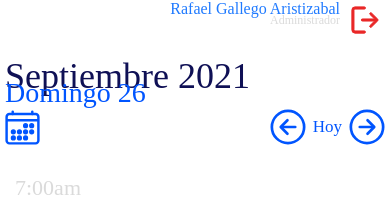
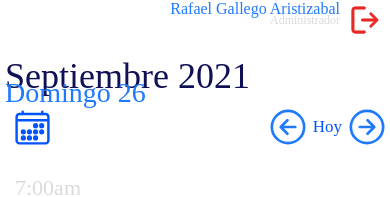
Before and after one commit to rafag0729/planner-mobile, a React Native app: screen /DailyScreen in a window 390 px wide. Shown: the top 197 px of the page. Built offline with nearby package versions, Linux system fonts and the light colour scheme.

Commit message:
SV - Polishing styles on NavigationHeader

```diff
--- a/src/assets/icons/CalendarIcon.tsx
+++ b/src/assets/icons/CalendarIcon.tsx
@@ -10,7 +10,9 @@ interface Props extends SvgProps{
 
 export const CalendarIcon = ({size = 46}: Props) => {
     return (
-        <Svg id="SVGRoot" width={`${ size }px`} height={`${ size }px`} viewBox="0 0 46 46" >
+        <Svg
+            style={{ marginLeft: 10 }}
+            id="SVGRoot" width={`${ size }px`} height={`${ size }px`} viewBox="0 0 46 46" >
             <G transform="matrix(.10045 0 0 .10045 -2.7143 -2.7143)" stroke="#05f" strokeWidth="20">
             <Rect x="48" y="80" width="416" height="384" rx="36.445" ry="38.933" fill="none" strokeLinejoin="round" strokeWidth="31.999"/>
             <G fill="#05f">
--- a/src/assets/icons/NavigationArrow.tsx
+++ b/src/assets/icons/NavigationArrow.tsx
@@ -20,7 +20,7 @@ export const NavigationArrow = ({ color, size = 36, direction }: Props) => {
                 ]
             }}
             width={`${ size }px`} height={`${ size }px`} viewBox="0 0 36 36">
-            <G transform="matrix(.084135 0 0 .084135 -3.5385 -3.5385)" fill="none" stroke="#05f" strokeWidth="32px">
+            <G transform="matrix(.084135 0 0 .084135 -3.5385 -3.5385)" fill="none" stroke="#1f7aff" strokeWidth="32px">
             <Polyline points="249.38 336 170 256 249.38 176" strokeLinecap="round" strokeLinejoin="round"/>
             <Line x1="181.03" x2="342" y1="256" y2="256" strokeLinecap="round" strokeLinejoin="round"/>
             <Path d="m448 256c0-106-86-192-192-192s-192 86-192 192 86 192 192 192 192-86 192-192z" strokeMiterlimit="10"/>
--- a/src/components/DateHeaders.tsx
+++ b/src/components/DateHeaders.tsx
@@ -46,6 +46,6 @@ const styles = StyleSheet.create({
         marginTop: -20,
         fontSize: 28,
         fontFamily: fontFamily.bold,
-        color: colors.primaryBlue
+        color: colors.lightBlue
     },
 });
```
